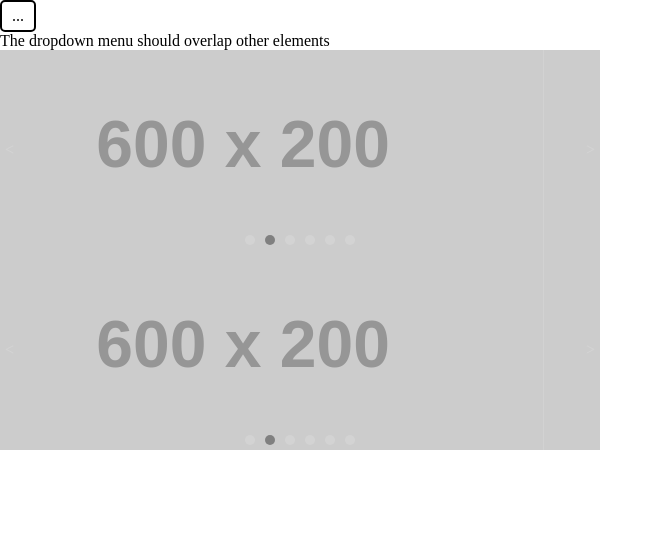
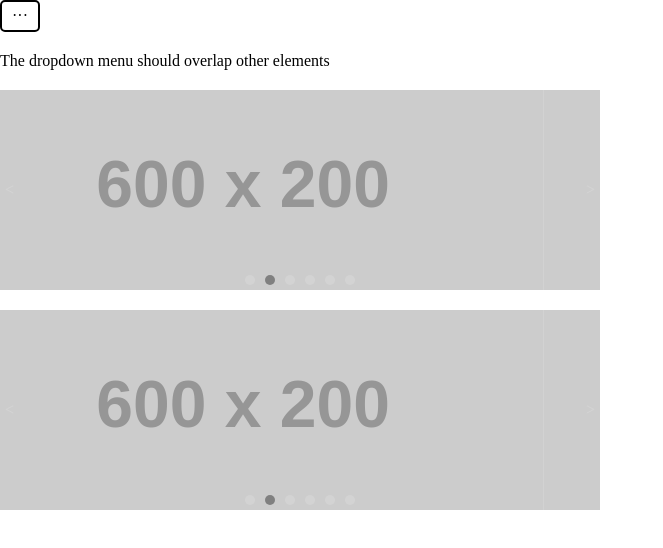
Before and after one commit to pacojf93/dropdown-menu, a website built with webpack: page src/template.html in a window 1280 px wide. Shown: the whole page, without its empty margins (0-663 px from the left). Built offline with nearby package versions, Linux system fonts and the light colour scheme; placeholder pictures from the web are drawn by us.

Commit message:
refactored dropdown menu

```diff
--- a/src/index.css
+++ b/src/index.css
@@ -1,6 +1,11 @@
 * {
     margin: 0;
     padding: 0;
+}
+
+body {
+    display: grid;
+    gap: 20px;
 }
 
 button, input[type="submit"], input[type="reset"] {
@@ -12,17 +17,9 @@ button, input[type="submit"], input[type="reset"] {
 	cursor: pointer;
 	outline: inherit;
 }
+.drop.container {
 
-.drop.item > a {
-    text-decoration-line: none;
-    text-decoration-color: none;
 }
-
-.drop.list.invisible {
-    visibility: hidden;
-    opacity: 0;
-}
-
 .drop.button,
 .drop.list {
     display: grid;
@@ -45,7 +42,17 @@ button, input[type="submit"], input[type="reset"] {
     transition: visibility 0.5s, opacity 0.5s linear;
     justify-content: left;
     position: absolute;
-    z-index: 3;
+    z-index: 1;
+}
+
+.drop.item > a {
+    text-decoration-line: none;
+    text-decoration-color: none;
+}
+
+.drop.list.invisible {
+    visibility: hidden;
+    opacity: 0;
 }
 
 .carousel.frame {
--- a/src/index.js
+++ b/src/index.js
@@ -1,22 +1,30 @@
 import './index.css'
 
-const dropContainer = document.querySelectorAll(".drop.container")
-const dropButton = document.querySelectorAll(".drop.button")
+document
+    .querySelectorAll(".drop.list")
+    .forEach(dl => {
+        dl.classList.add('invisible')
 
-dropContainer.forEach(dc => {
-    const button = dc.querySelector(".drop.button")
-    const list = dc.querySelector(".drop.list")
-    button.addEventListener('mouseenter',() => {
-        list.classList.remove('invisible')
-    })
-    dc.addEventListener('mouseleave',() => {
-        list.classList.add('invisible')
-    })
+        const dropContainer = document.createElement('div')
+        dropContainer.classList.add('drop', 'container')
+
+        const dropButton = document.createElement('button')
+        dropButton.classList.add('drop', 'button')
+        dropButton.textContent = '···'
+
+        dropButton.addEventListener('click',() => {
+            dl.classList.toggle('invisible')
         })
 
-const carousel = document.querySelectorAll(".carousel.container")
+        dl.parentNode.insertBefore(dropContainer, dl)
+        dropContainer.appendChild(dropButton)
+        dropContainer.appendChild(dl)
 
-carousel.forEach(container => {
+    })
+
+document
+    .querySelectorAll(".carousel.container")
+    .forEach(container => {
         let selected = 0
 
         const width = container
--- a/src/template.html
+++ b/src/template.html
@@ -6,14 +6,11 @@
     <title>Dropdown menu and Image carousel</title>
 </head>
 <body>
-    <div class="drop container">
-        <button class="drop button">...</button>
-        <div class="drop list invisible">
-            <div class="drop item"><a href="">One</a></div>
-            <div class="drop item"><a href="">Two</a></div>
-            <div class="drop item"><a href="">Three</a></div>
-            <div class="drop item"><a href="">Four</a></div>
-        </div>
+    <div class="drop list">
+        <div class="drop item"><a href="">One</a></div>
+        <div class="drop item"><a href="">Two</a></div>
+        <div class="drop item"><a href="">Three</a></div>
+        <div class="drop item"><a href="">Four</a></div>
     </div>
 
     <div class="text">The dropdown menu should overlap other elements</div>
```
Lines whose indentation alone changed are shown as unchanged.
